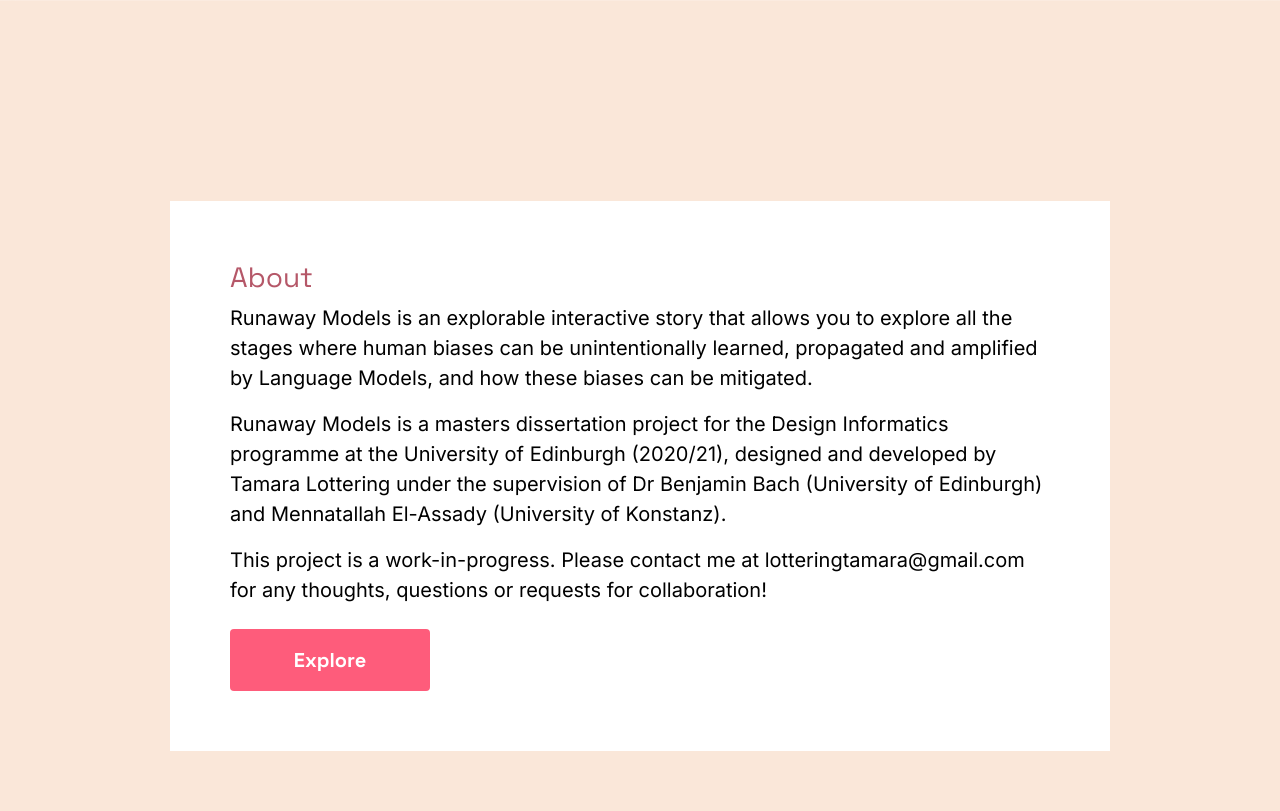
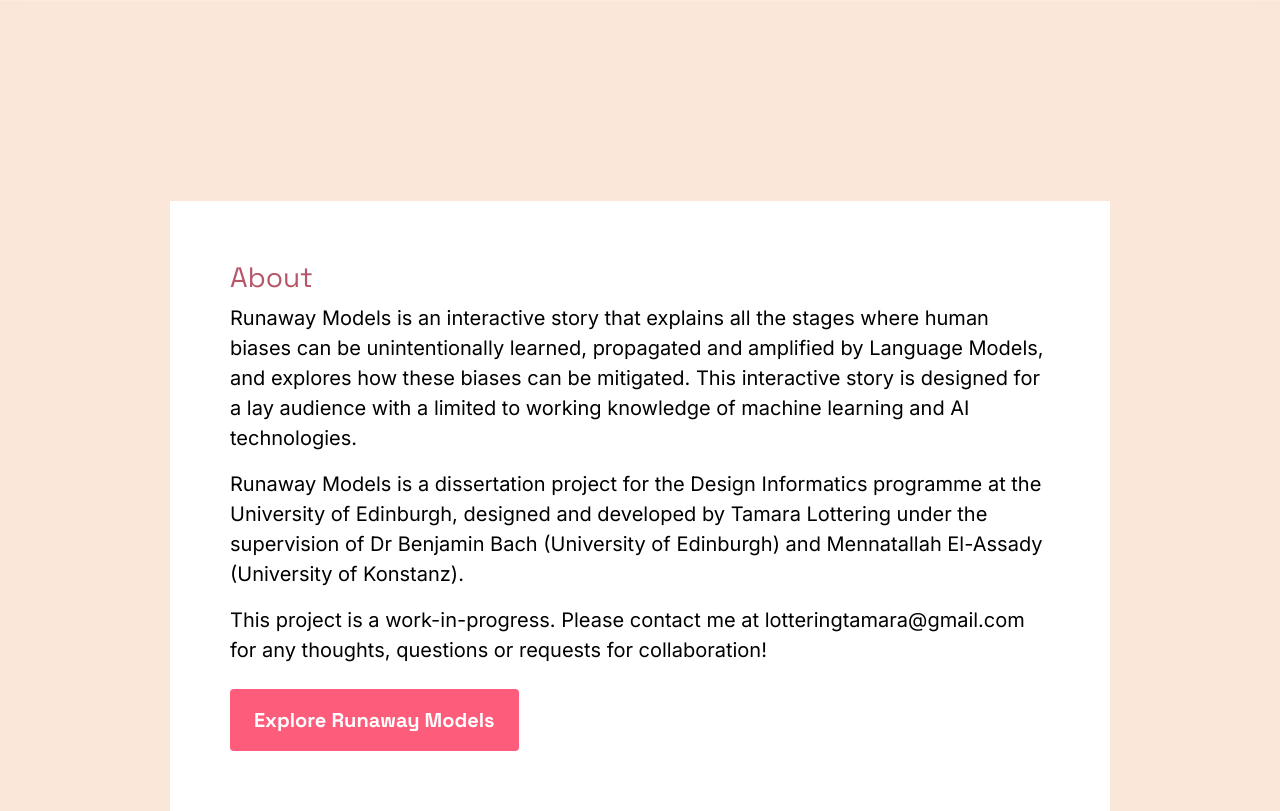
Before and after one commit to lotteringtamara/runawaymodels, a plain HTML site: page about.html in a window 1280 px wide. Shown: the part 71-882 px from the top of the page. Drawn offline with nearby package versions, Linux system fonts and the light colour scheme.

Commit message:
Update about.html

```diff
--- a/about.html
+++ b/about.html
@@ -54,15 +54,15 @@
                <div class="box-me-1" style="margin-top: 100px;">
                   <h3>About</h3>
                   <p class="para20">
-                     Runaway Models is an explorable interactive story that allows you to explore all the stages where human biases can be unintentionally learned, propagated and amplified by Language Models, and how these biases can be mitigated.
+                     Runaway Models is an interactive story that explains all the stages where human biases can be unintentionally learned, propagated and amplified by Language Models, and explores how these biases can be mitigated. This interactive story is designed for a lay audience with a limited to working knowledge of machine learning and AI technologies.
                   </p>
                   <p class="para20">
-                      Runaway Models is a masters dissertation project for the Design Informatics programme at the University of Edinburgh (2020/21), designed and developed by Tamara Lottering under the supervision of Dr Benjamin Bach (University of Edinburgh) and Mennatallah El-Assady (University of Konstanz).
+                      Runaway Models is a dissertation project for the Design Informatics programme at the University of Edinburgh, designed and developed by Tamara Lottering under the supervision of Dr Benjamin Bach (University of Edinburgh) and Mennatallah El-Assady (University of Konstanz).
                   </p>
                   <p class="para20">
                      This project is a work-in-progress. Please contact me at lotteringtamara@gmail.com for any thoughts, questions or requests for collaboration!
                   </p>
-                  <a href="story.html" class="rmbutton-pink">Explore</a>
+                  <a href="story.html" class="rmbutton-pink">Explore Runaway Models</a>
                </div>
             </div>
          </div>
```
